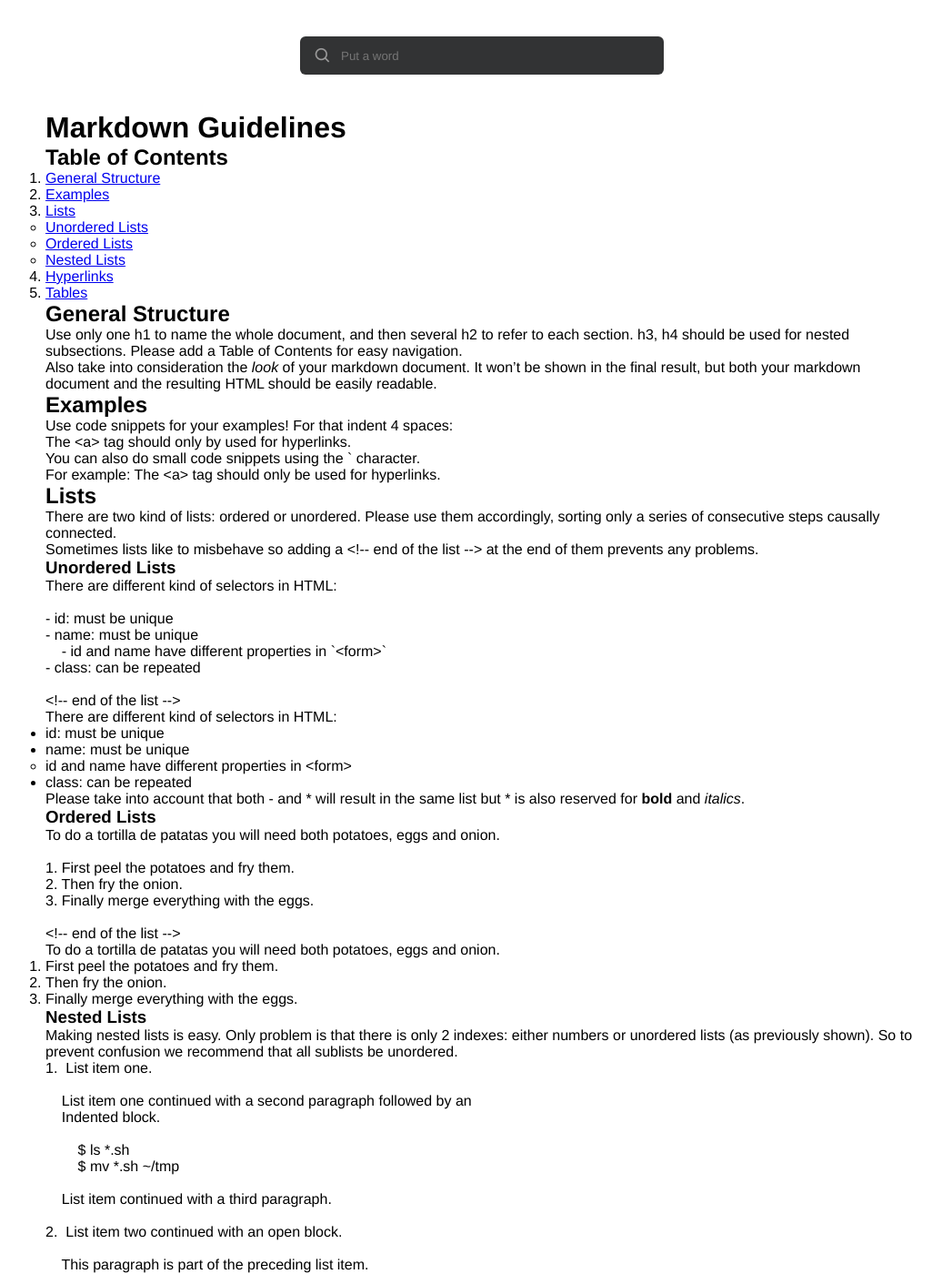
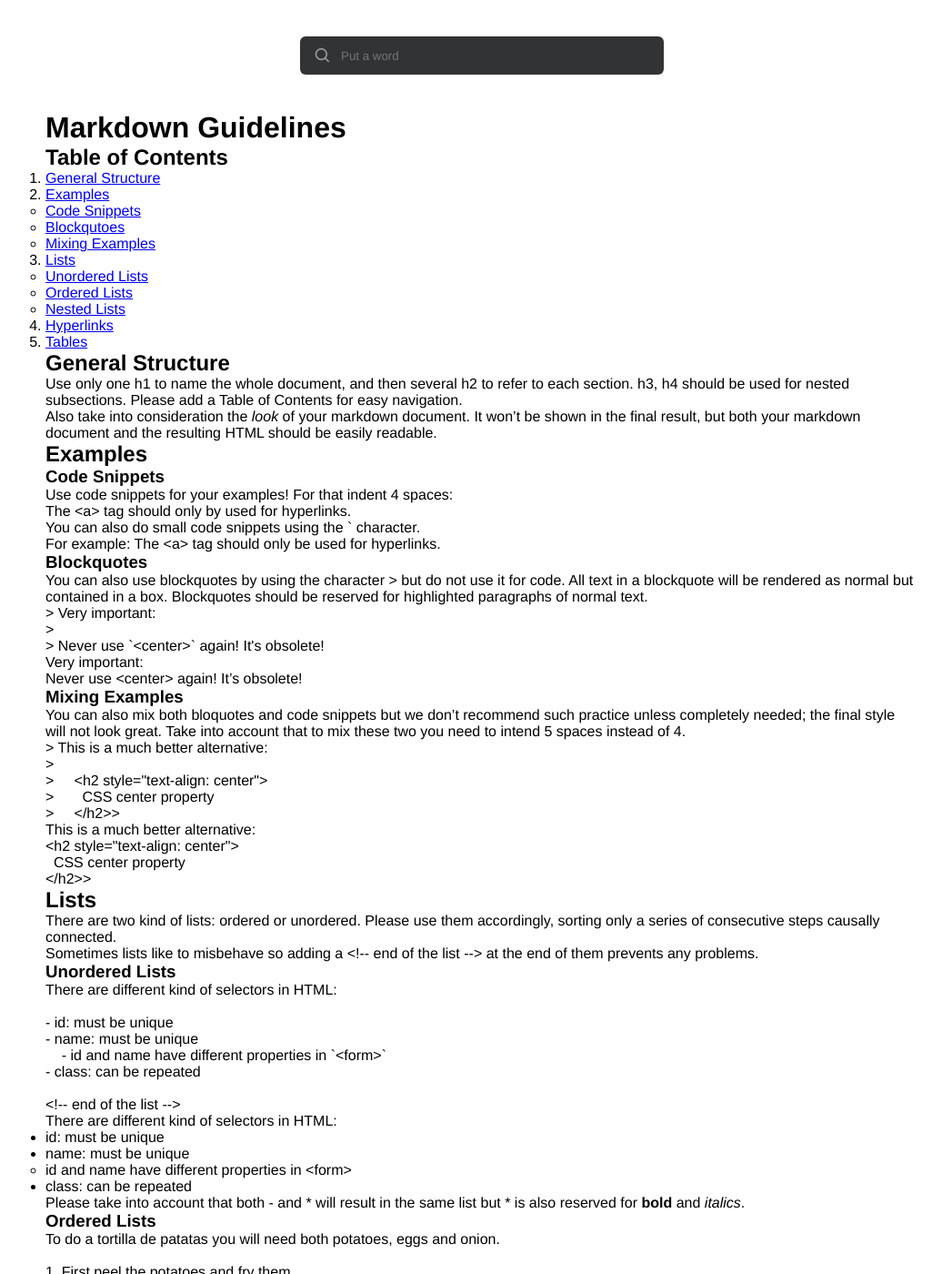
Before and after one commit to BCNGEEKS/Geekateca, a Jekyll site: the page built from MarkdownGuidelines.md, in a window 1280 px wide and 1400 px high. Shown: the whole window at 91% size, without its empty margins (110-1146 px from the left). Built offline with Jekyll 4.4.1, drawn with Linux system fonts in a browser that asks for light colours.

Commit message:
Update MarkdownGuidelines.md

```diff
--- a/MarkdownGuidelines.md
+++ b/MarkdownGuidelines.md
@@ -11,6 +11,9 @@ date: 20th June 2022
 
 1. [General Structure](#general-structure)
 2. [Examples](#examples)
+    - [Code Snippets](#code-snippets)
+    - [Blockqutoes](#blockquotes)
+    - [Mixing Examples](#mixing-examples)
 3. [Lists](#lists)
     - [Unordered Lists](#unordered-lists)
     - [Ordered Lists](#ordered-lists)
@@ -24,9 +27,11 @@ date: 20th June 2022
 
 Use only one h1 to name the whole document, and then several h2 to refer to each section. h3, h4 should be used for nested subsections. Please add a Table of Contents for easy navigation.
 
->Also take into consideration the *look* of your markdown document. It won't be shown in the final result, but both your markdown document and the resulting HTML should be easily readable.
+Also take into consideration the *look* of your markdown document. It won't be shown in the final result, but both your markdown document and the resulting HTML should be easily readable.
 
 ## Examples
+
+### Code Snippets
 
 Use code snippets for your examples! For that indent 4 spaces:
 
@@ -35,6 +40,34 @@ Use code snippets for your examples! For that indent 4 spaces:
 You can also do small code snippets using the ` character.
 
 For example: The `<a>` tag should only be used for hyperlinks.
+
+### Blockquotes
+
+You can also use blockquotes by using the character `>` but do not use it for code. All text in a blockquote will be rendered as normal but contained in a box. Blockquotes should be reserved for highlighted paragraphs of normal text.
+
+    > Very important:
+    >
+    > Never use `<center>` again! It's obsolete!
+
+> Very important:
+>
+> Never use `<center>` again! It's obsolete!
+
+### Mixing Examples
+
+You can also mix both bloquotes and code snippets but we don't recommend such practice unless completely needed; the final style will not look great. Take into account that to mix these two you need to intend 5 spaces instead of 4.
+
+    > This is a much better alternative:
+    >
+    >     <h2 style="text-align: center">
+    >       CSS center property
+    >     </h2>>
+
+> This is a much better alternative:
+>
+>     <h2 style="text-align: center">
+>       CSS center property
+>     </h2>>
 
 ## Lists
 
```
